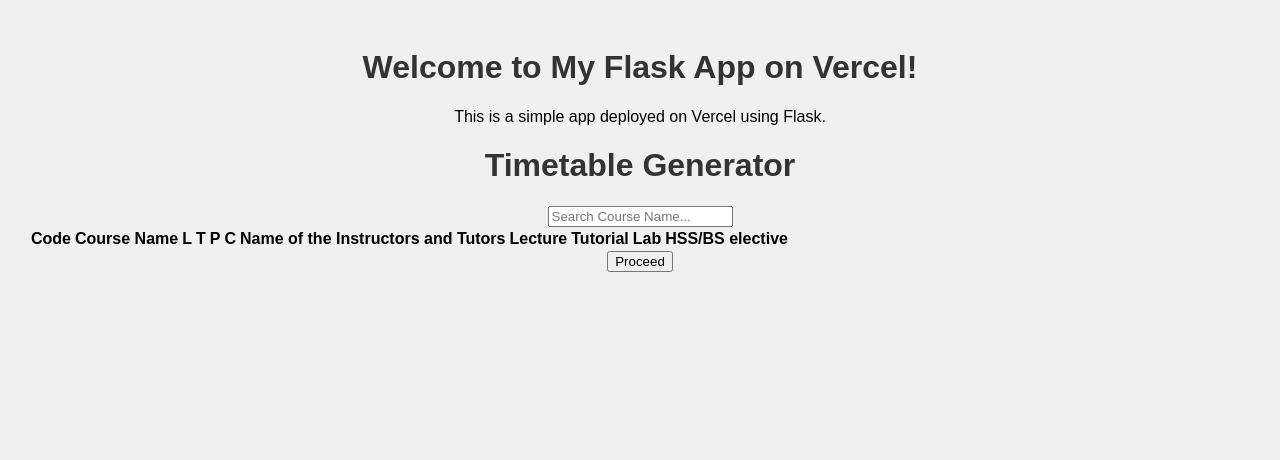
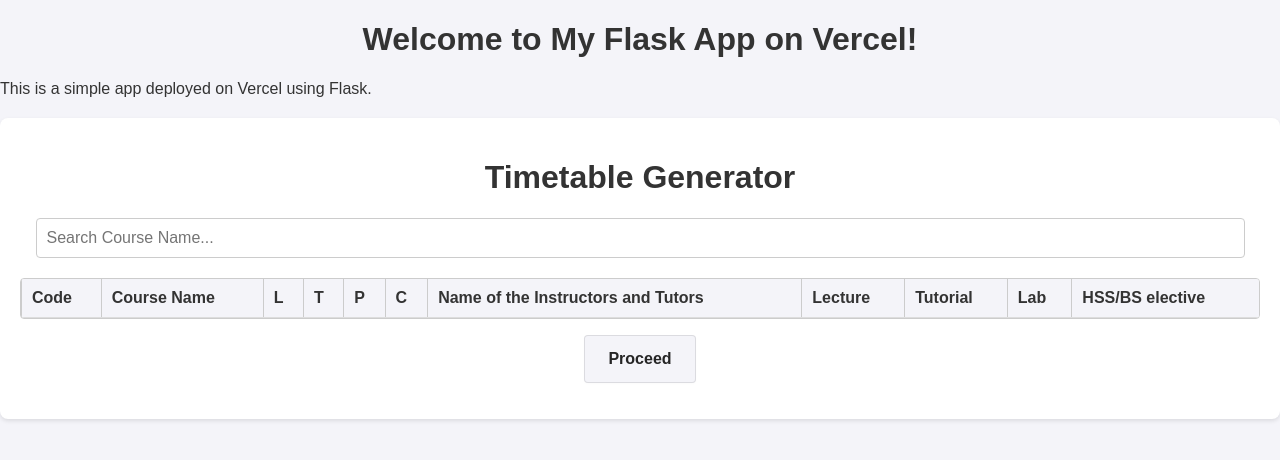
Before and after one commit to StuxH4-X/test-vercel, a Flask app: template templates/index.html in a window 1280 px wide. Shown: the top 460 px of the page. Run offline with Flask 2, Linux system fonts and the light colour scheme; the template is opened without the code that fills it, so the values that code supplies are empty.

Commit message:
Update style.css

```diff
--- a/static/style.css
+++ b/static/style.css
@@ -1,10 +1,145 @@
+*{
+    box-sizing: border-box;
+}
+
 body {
     font-family: Arial, sans-serif;
-    background-color: #f0f0f0;
+    background-color: #f4f4f9;
+    color: #333;
+    margin: 0;
+    padding: 0;
+}
+
+.container {
+    max-width: 1800px;
+    margin: 20px auto;
+    padding: 20px;
+    background: #fff;
+    border-radius: 8px;
+    box-shadow: 0 2px 4px rgba(0, 0, 0, 0.1);
+}
+
+h1 {
     text-align: center;
-    padding: 20px;
-  }
+}
 
-  h1 {
-    color: #333;
-  }
+#searchBar {
+    display: block;
+    margin: 20px auto;
+    width: 97.5%;
+    padding: 10px;
+    font-size: 16px;
+    border: 1px solid #ccc;
+    border-radius: 4px;
+}
+
+.table-container {
+    max-height: 75vh;
+    overflow-y: auto;
+    border: 1px solid #ccc;
+    border-radius: 4px;
+    box-shadow: inset 0 1px 2px rgba(0, 0, 0, 0.1);
+}
+
+table {
+    width: 100%;
+    border-collapse: collapse;
+}
+
+th,
+td {
+    padding: 10px;
+    text-align: left;
+    border-bottom: 1px solid #ddd;
+    border-left: 0.5px solid #ccc;
+    /* border-right: 0.5px solid #ccc; */
+}
+
+th {
+    background-color: #f4f4f9;
+}
+
+tr:hover {
+    background-color: #f9f9f9;
+}
+
+.highlight {
+    background-color: #fffae6 !important;
+}
+
+.highlight2 {
+    background-color: #bdf8a5 !important;
+}
+
+table thead th {
+    position: sticky;
+    top: 0;
+    background-color: #f4f4f9;
+    z-index: 1;
+    border-bottom: 1px solid #ddd;
+}
+
+.strike-through {
+    text-decoration: line-through;
+    opacity: 0.6; /* Optional: Make it visually less prominent */
+}
+
+#summarySection {
+    margin-top: 20px;
+    padding: 10px;
+    border: 1px solid #ddd;
+    background-color: #f9f9f9;
+}
+
+.btn{
+    align-items: center;
+    background-color: #f4f4f9;
+    border: 1px solid rgba(0, 0, 0, 0.1);
+    border-radius: .25rem;
+    box-shadow: rgba(0, 0, 0, 0.02) 0 1px 3px 0;
+    box-sizing: border-box;
+    color: rgba(0, 0, 0, 0.85);
+    cursor: pointer;
+    display: inline-flex;
+    font-size: 16px;
+    font-weight: 600;
+    justify-content: center;
+    line-height: 1.25;
+    margin: 0;
+    min-height: 3rem;
+    padding: calc(.875rem - 1px) calc(1.5rem - 1px);
+    position: relative;
+    text-decoration: none;
+    transition: all 250ms;
+    user-select: none;
+    -webkit-user-select: none;
+    touch-action: manipulation;
+    vertical-align: baseline;
+    width: auto;
+
+}
+
+.btn:hover,
+.btn:focus {
+  border-color: rgba(0, 0, 0, 0.15);
+  box-shadow: rgba(0, 0, 0, 0.1) 0 4px 12px;
+  color: rgba(0, 0, 0, 0.65);
+}
+
+.btn:hover {
+  transform: translateY(-1px);
+}
+
+.btn:active {
+  background-color: #F0F0F1;
+  border-color: rgba(0, 0, 0, 0.15);
+  box-shadow: rgba(0, 0, 0, 0.06) 0 2px 4px;
+  color: rgba(0, 0, 0, 0.65);
+  transform: translateY(0);
+}
+
+.btn-adjust{
+    margin-top:1rem;
+    display: flex;
+    justify-content: center;
+}
```
